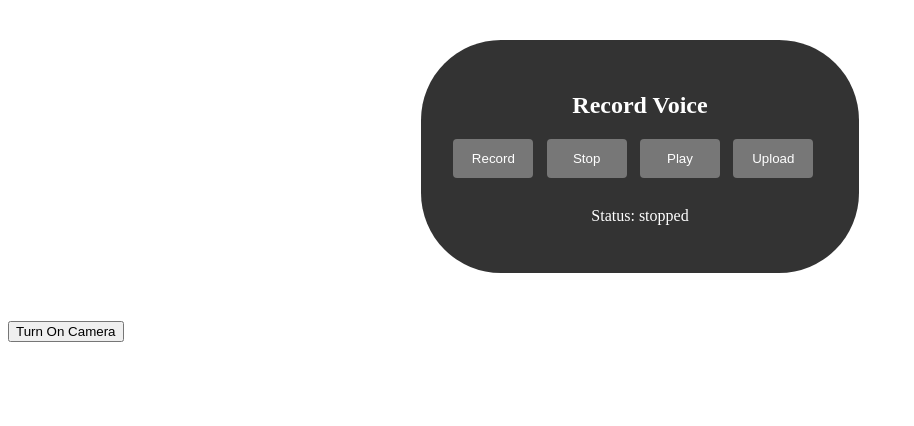
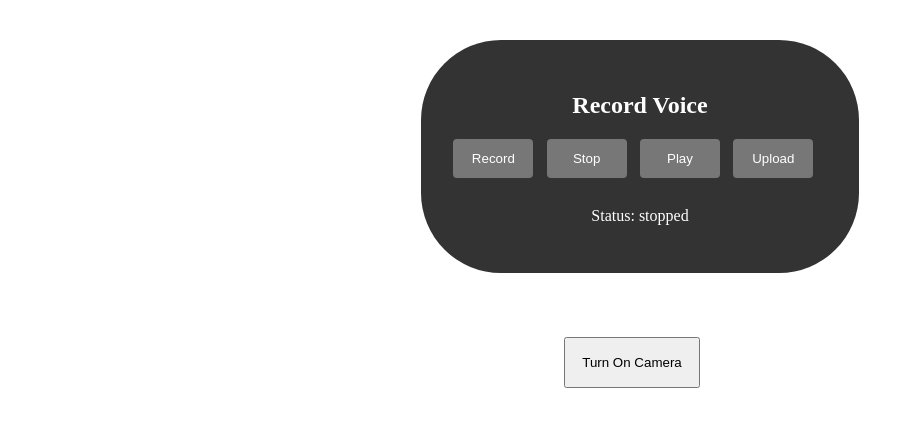
Before and after one commit to wilfredNJH/WTH_SoGood_2023_SeeSay, an Angular app: page / in a window 1280 px wide. Shown: the top 426 px of the page, without its empty margins (0-914 px from the left). Built offline with nearby package versions, Linux system fonts and the light colour scheme.

Commit message:
button stuff

```diff
--- a/src/app/button/button.component.css
+++ b/src/app/button/button.component.css
@@ -1,3 +1,19 @@
 .deon{
   display: block;
+
+  > .imageControlButton{
+    display: inline-block;
+    margin-right: 1rem;
+  }
+
+  padding: 1em;
 }
+
+.photoCapture{
+  margin: auto;
+  text-align: center;
+}
+
+button{
+  padding: 1rem;
+}
--- a/src/app/button/button.component.html
+++ b/src/app/button/button.component.html
@@ -1,15 +1,11 @@
-<div class="deon">
-  <button (click)="toggleCamera()">{{ showVideo ?
-    'Turn Off Camera' : 'Turn On Camera' }}</button>
+<section class="photoCapture">
+  <div class="deon">
+    <button class="imageControlButton" (click)="toggleCamera()">{{ showVideo ?
+      'Turn Off Camera' : 'Turn On Camera' }}</button>
+    <button class="imageControlButton" *ngIf="showVideo" (click)="captureImage()">Capture Image</button>
+    <button class="imageControlButton" *ngIf="imageCaptured" (click)="downloadImage()">Download Image</button>
+  </div>
 
-</div>
-
-<video #videoElement width="300" *ngIf="showVideo" muted></video>
-
-<div class="deon">
-  <button *ngIf="showVideo" (click)="captureImage()">Capture Image</button>
-  <button *ngIf="imageCaptured" (click)="downloadImage()">Download Image</button>
-
-</div>
-
-<img *ngIf="imageSrc" [src]="imageSrc" alt="Captured Image" />
+  <video #videoElement width="300" *ngIf="showVideo" muted></video>
+  <img *ngIf="imageSrc" [src]="imageSrc" alt="Captured Image" />
+</section>
--- a/src/app/button/button.component.ts
+++ b/src/app/button/button.component.ts
@@ -49,6 +49,10 @@
     console.error('Camera API is not supported in your browser');
     return;
   }
+
+  //hack
+  this.imageSrc = null;
+  this.imageCaptured = false;
 
   navigator.mediaDevices.getUserMedia({ video: true })
     .then(stream => {
```
